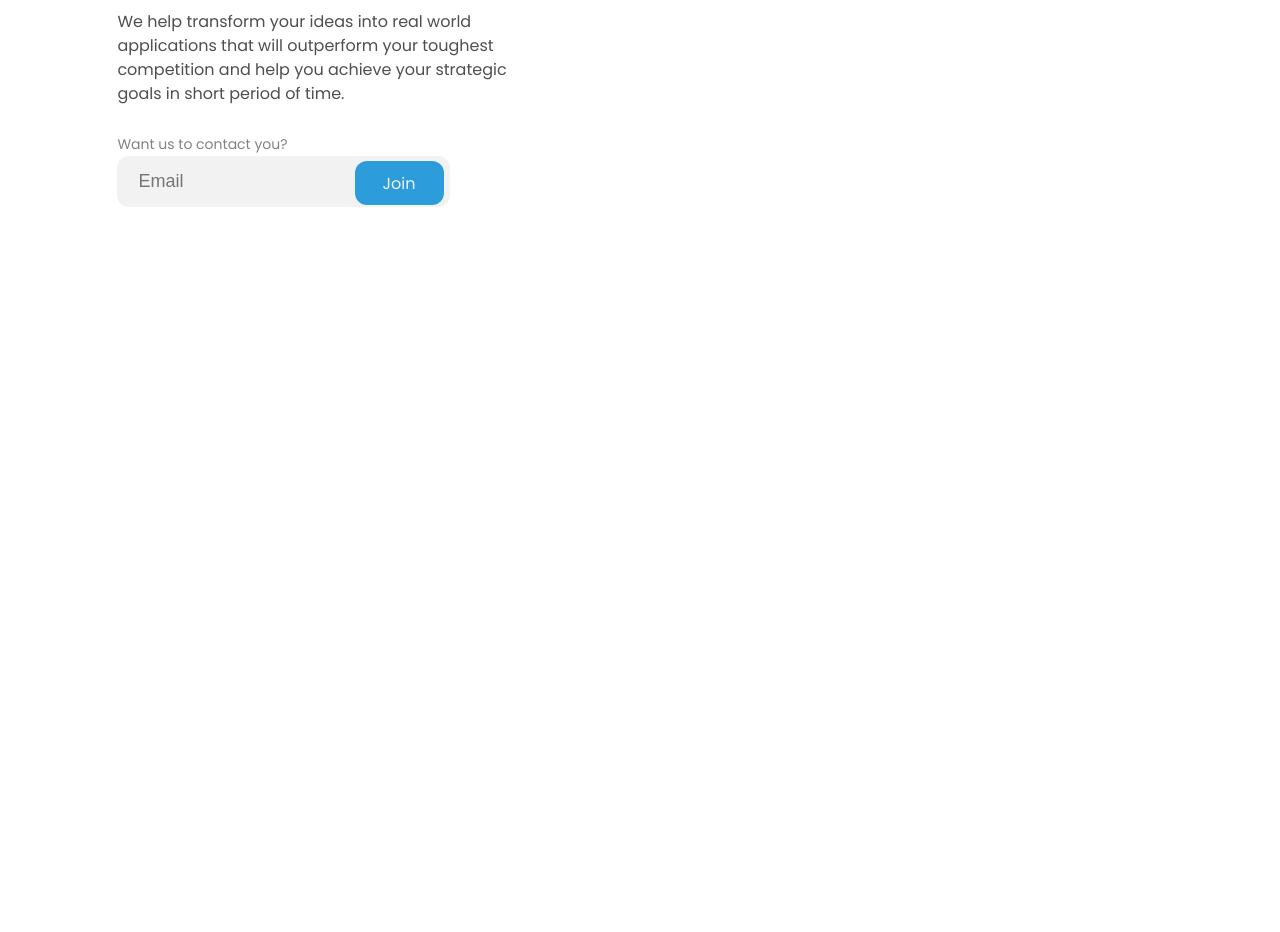
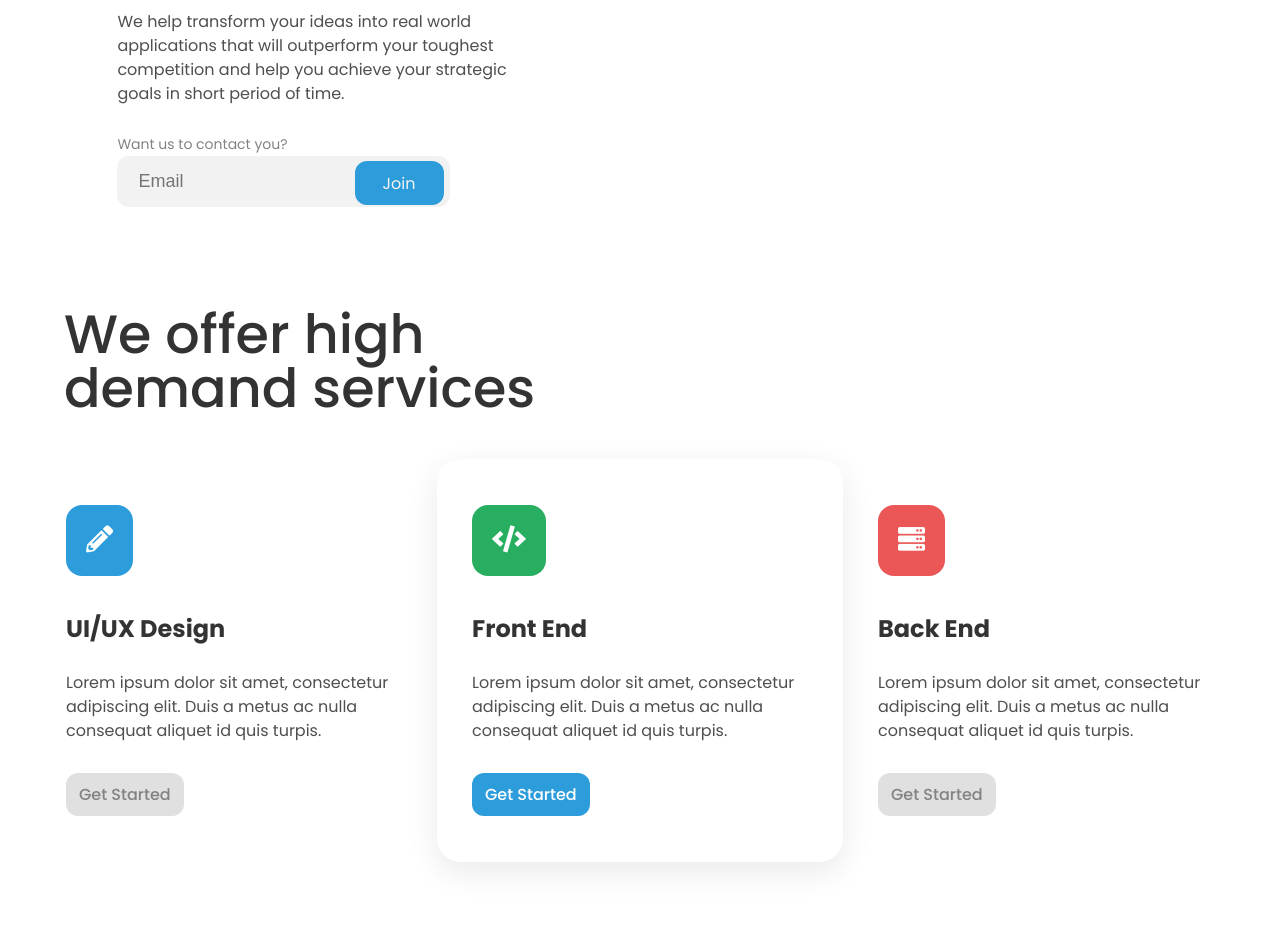
Before and after one commit to d4rkener/edie-homepage, a website built with Vite: page index.html in a window 1280 px wide. Shown: the part 855-1787 px from the top of the page. Before the commit the page ends 1092 px from the top, so only its background shows below. Built offline with nearby package versions, Linux system fonts and the light colour scheme.

Commit message:
Services Section Added

```diff
--- a/index.html
+++ b/index.html
@@ -24,8 +24,9 @@
           <h1>Edie</h1>
         </div>
         <div class="header__links hide-mobile">
-          <a href="#">Home</a><a href="#">Services</a><a href="#">Our Works</a
-          ><a href="#">Clients</a><a href="#">Contact</a>
+          <a href="#home">Home</a><a href="#services">Services</a
+          ><a href="#works">Our Works</a><a href="#clients">Clients</a
+          ><a href="#contact">Contact</a>
         </div>
         <div class="header__icons hide-desktop">
           <i class="fas fa-bars" id="hamburgerOpen"></i>
@@ -42,7 +43,7 @@
     </header>
 
     <!-- Hero Section -->
-    <section class="hero">
+    <section class="hero" id="home">
       <div class="hero__text">
         <h5>Unhappy with your website?</h5>
         <h1>
@@ -78,6 +79,49 @@
       </div>
     </section>
 
+    <!-- Services Section -->
+    <section class="services" id="services">
+      <h2>
+        We offer high <br />
+        demand services
+      </h2>
+      <div class="services__cards">
+        <div class="card">
+          <div class="card__logo">
+            <i class="fas fa-pencil-alt"></i>
+          </div>
+          <h3 class="card__title">UI/UX Design</h3>
+          <p class="card__paragraph">
+            Lorem ipsum dolor sit amet, consectetur adipiscing elit. Duis a
+            metus ac nulla consequat aliquet id quis turpis.
+          </p>
+          <a href="#" class="btn btn-secondary">Get Started</a>
+        </div>
+        <div class="card">
+          <div class="card__logo">
+            <i class="fas fa-code"></i>
+          </div>
+          <h3 class="card__title">Front End</h3>
+          <p class="card__paragraph">
+            Lorem ipsum dolor sit amet, consectetur adipiscing elit. Duis a
+            metus ac nulla consequat aliquet id quis turpis.
+          </p>
+          <a href="#" class="btn btn-primary">Get Started</a>
+        </div>
+        <div class="card">
+          <div class="card__logo">
+            <i class="fas fa-server"></i>
+          </div>
+          <h3 class="card__title">Back End</h3>
+          <p class="card__paragraph">
+            Lorem ipsum dolor sit amet, consectetur adipiscing elit. Duis a
+            metus ac nulla consequat aliquet id quis turpis.
+          </p>
+          <a href="#" class="btn btn-secondary">Get Started</a>
+        </div>
+      </div>
+    </section>
+
     <!-- JavaScript -->
     <script type="module" src="./src/scripts/main.js"></script>
   </body>
--- a/src/scss/abstracts/_variables.scss
+++ b/src/scss/abstracts/_variables.scss
@@ -6,6 +6,7 @@ $lightGray: #828282;
 $white: #f2f2f2;
 $inputText: #bdbdbd;
 $red: #eb5757;
+$green: #27ae60;
 
 // Fonts
 $fontPoppins: "Poppins", sans-serif;
--- a/src/scss/base/_boilerplate.scss
+++ b/src/scss/base/_boilerplate.scss
@@ -10,6 +10,7 @@
   margin: 0;
   padding: 0;
   box-sizing: border-box;
+  scroll-behavior: smooth;
 }
 
 body {
--- a/src/scss/base/_typography.scss
+++ b/src/scss/base/_typography.scss
@@ -25,6 +25,7 @@ h2 {
 
   @include abs.breakpoint(medium) {
     font-size: 3.375rem;
+    line-height: 3.375rem;
   }
 }
 
--- a/src/scss/components/_button.scss
+++ b/src/scss/components/_button.scss
@@ -5,14 +5,14 @@
   padding: 0.5625rem 0.8125rem;
   font-size: 1rem;
   border-radius: 12px;
-}
 
-.btn-primary {
+  &-primary {
     background: abs.$blue;
     color: #fff;
   }
 
-.btn-secondary {
+  &-secondary {
     background: #e0e0e0;
     color: abs.$lightGray;
   }
+}
--- a/src/scss/layouts/_index.scss
+++ b/src/scss/layouts/_index.scss
@@ -1,2 +1,3 @@
 @forward './header';
 @forward './hero';
+@forward './services';
--- /dev/null
+++ b/src/scss/layouts/_services.scss
@@ -0,0 +1,58 @@
+@use '../abstracts' as abs;
+
+.services {
+  padding: 4.375rem 0.9375rem;
+
+  @include abs.breakpoint(medium) {
+    padding: 4.375rem 1.9375rem;
+  }
+
+  h2 {
+    margin: 0 0 2.75rem 2.0625rem;
+  }
+
+  &__cards {
+    @include abs.breakpoint(medium) {
+      display: flex;
+    }
+    .card {
+      padding: 2.875rem 2.1875rem;
+
+      &__logo {
+        background: abs.$blue;
+        display: inline-block;
+        padding: 1.25rem;
+        border-radius: 16px;
+        margin-bottom: 2.1875rem;
+
+        i {
+          color: #fff;
+          font-size: 27px;
+        }
+      }
+
+      &__title {
+        margin-bottom: 1.5rem;
+      }
+
+      &__paragraph {
+        margin-bottom: 1.875rem;
+      }
+
+      &:nth-child(2) {
+        box-shadow: 0px 10px 30px rgba(51, 51, 51, 0.1);
+        border-radius: 24px;
+
+        .card__logo {
+          background: abs.$green;
+        }
+      }
+
+      &:last-child {
+        .card__logo {
+          background: abs.$red;
+        }
+      }
+    }
+  }
+}
```
Lines whose indentation alone changed are shown as unchanged.
